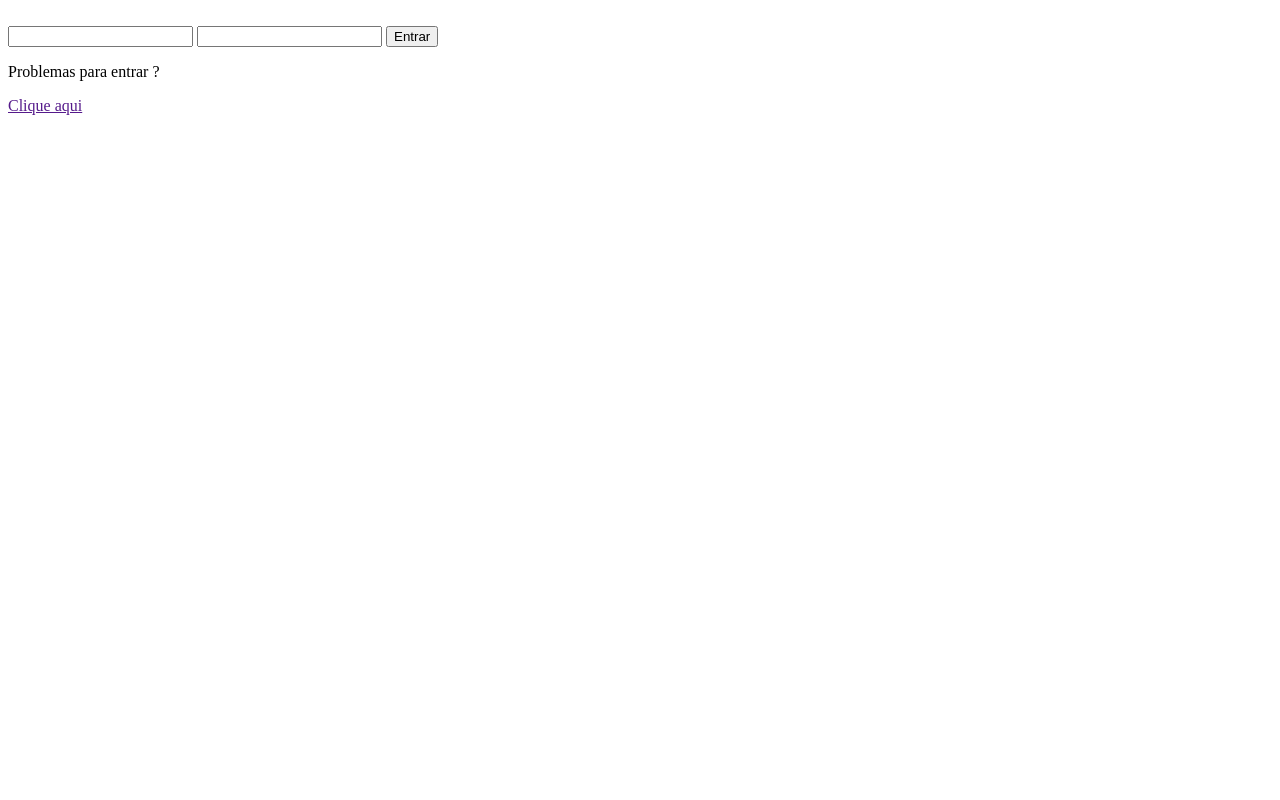
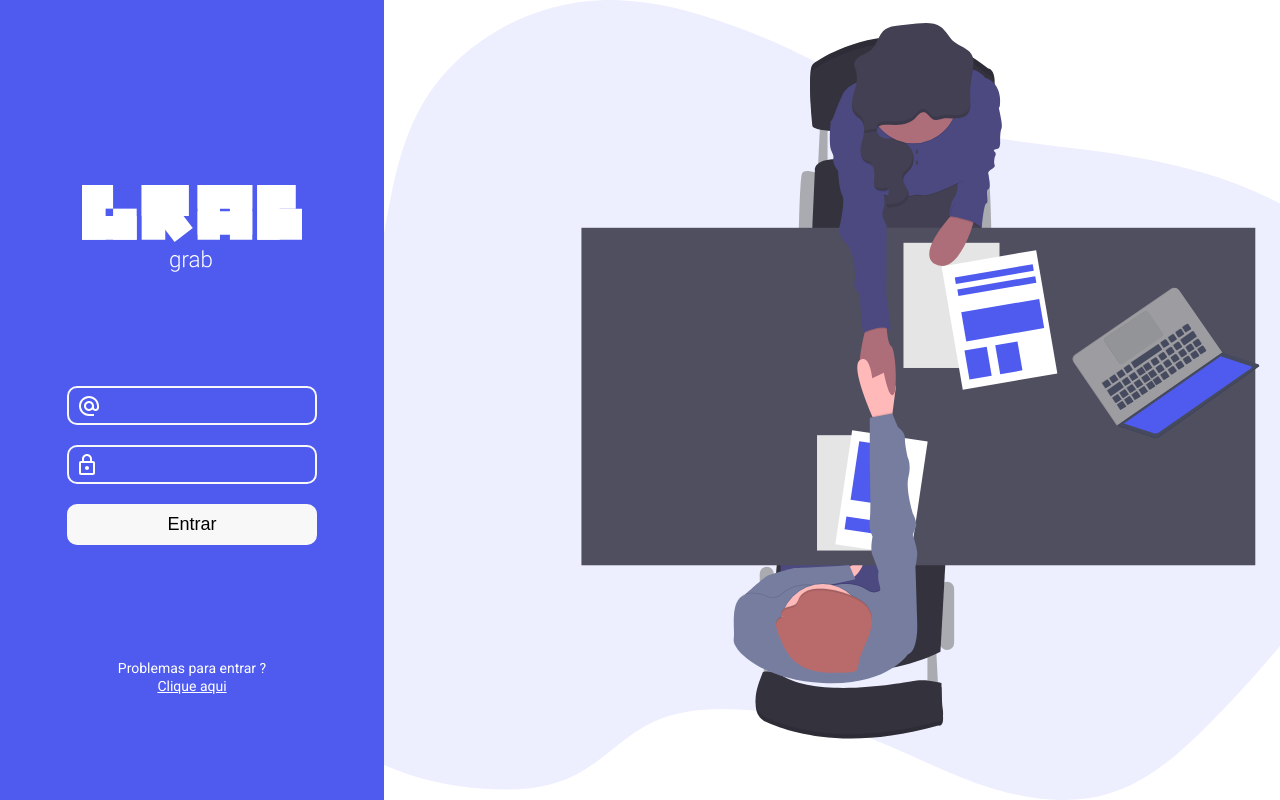
Before and after one commit to WelissonLuca/GrabLogin, a plain HTML site: page index.html in a window 1280 px wide. Drawn offline with Linux system fonts and the light colour scheme; the site is published under a folder, as on GitHub Pages, so addresses that start at the root find nothing.

Commit message:
FixedStatic

```diff
--- a/index.html
+++ b/index.html
@@ -4,13 +4,13 @@
     <meta charset="UTF-8">
     <meta name="viewport" content="width=device-width, initial-scale=1.0">
     <title>Grab</title>
-    <link rel="stylesheet" href="/css/style.css">
+    <link rel="stylesheet" href="css/style.css">
 </head>
 <body>
     <section>
             <div class="content">
                 <div class="form">
-                    <img src="/assets/logo-grab.svg" alt="">
+                    <img src="assets/logo-grab.svg" alt="">
                     <form action="">
                         <input type="text" name="email" id="name" >
                         <input type="password" name="password" id="password">
@@ -25,6 +25,6 @@
             </div>
 
     </section>
-    <script src="/scripts/index.js"></script>
+    <script src="scripts/index.js"></script>
 </body>
 </html>
```
